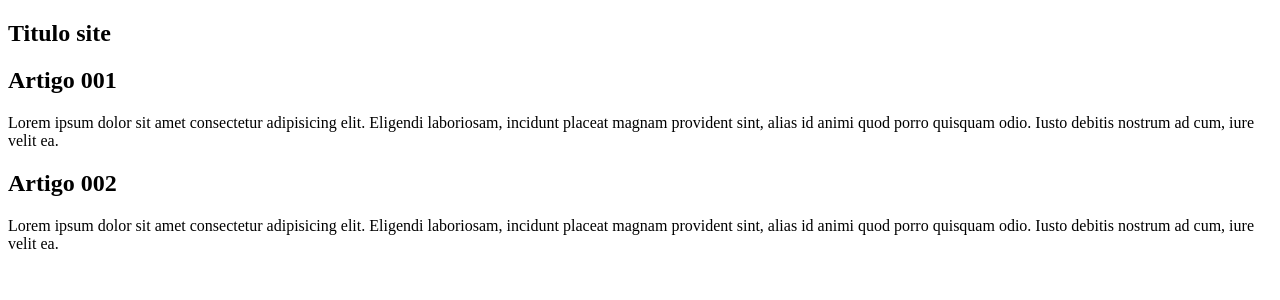
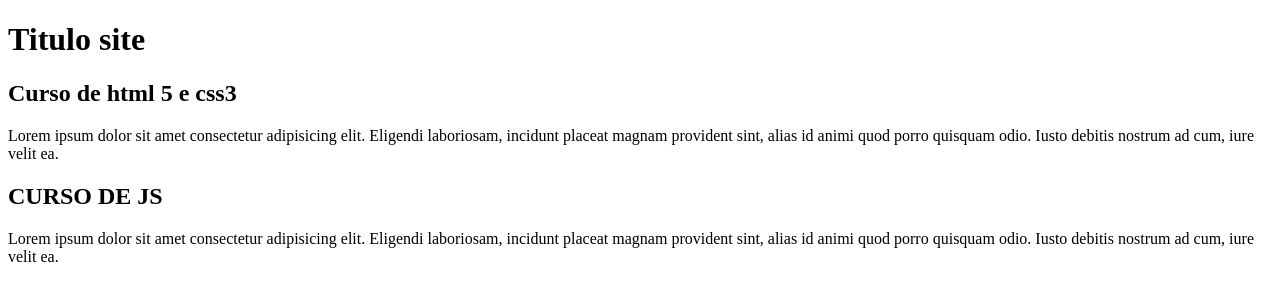
Before and after one commit to AndreGomes779/projeto-site, a plain HTML site: page index.html in a window 1280 px wide. Drawn offline with Linux system fonts and the light colour scheme.

Commit message:
COMESEI A ESCREVER O CONTEUDO

```diff
--- a/index.html
+++ b/index.html
@@ -8,14 +8,14 @@
 <body>
     <main>
         <head>
-            <h2>Titulo site</h2>
+            <h1>Titulo site</h1>
         </head>
         <article>
-            <h2>Artigo 001</h2>
+            <h2>Curso de html 5 e css3</h2>
             <p>Lorem ipsum dolor sit amet consectetur adipisicing elit. Eligendi laboriosam, incidunt placeat magnam provident sint, alias id animi quod porro quisquam odio. Iusto debitis nostrum ad cum, iure velit ea.</p>
         </article>
         <article>
-            <h2>Artigo 002</h2>
+            <h2>CURSO DE JS</h2>
             <p>Lorem ipsum dolor sit amet consectetur adipisicing elit. Eligendi laboriosam, incidunt placeat magnam provident sint, alias id animi quod porro quisquam odio. Iusto debitis nostrum ad cum, iure velit ea.</p>
         </article>
     </main>
```
